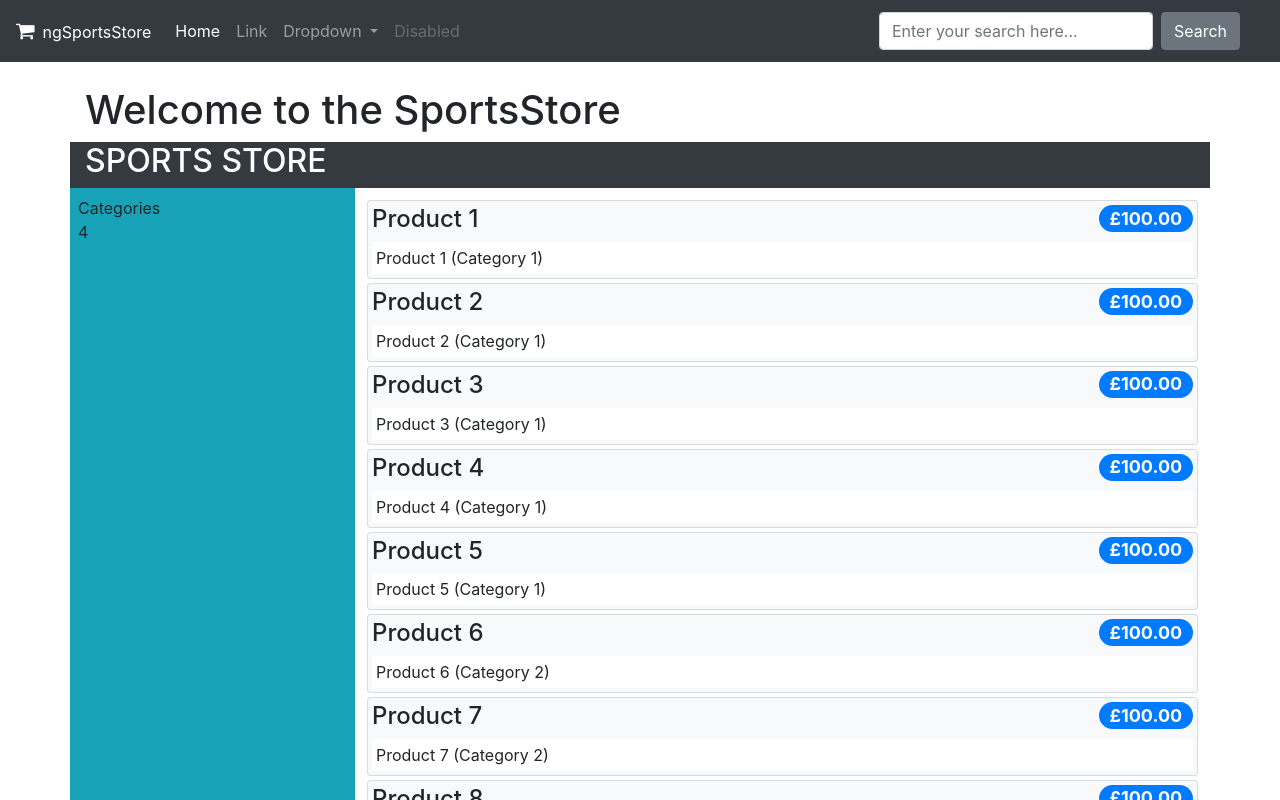
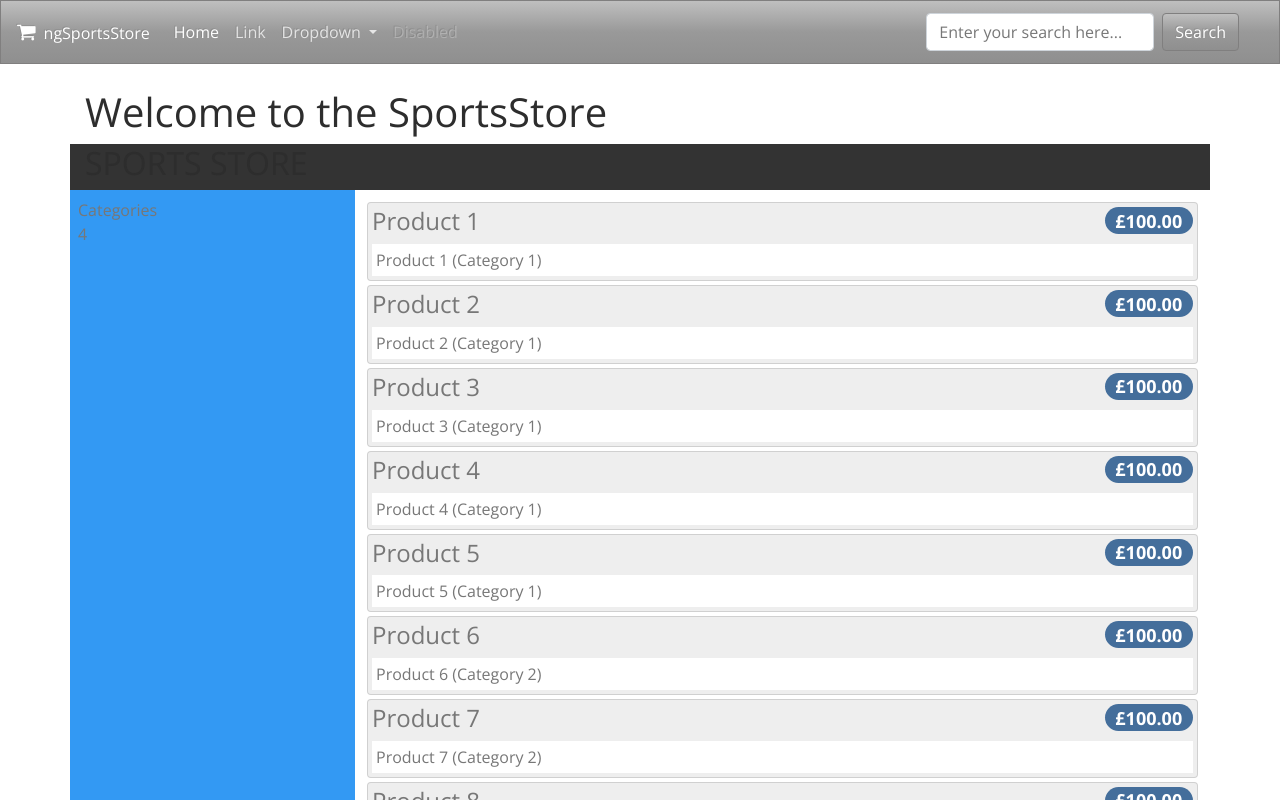
Before and after one commit to weestoater/ngSportsStore, an Angular app: page / in a window 1280 px wide. Shown: the top 800 px of the page. Built offline with nearby package versions, Linux system fonts and the light colour scheme.

Commit message:
scss changes

```diff
--- a/angular.json
+++ b/angular.json
@@ -28,7 +28,6 @@
             ],
             "styles": [
               "src/styles.scss",
-              "node_modules/bootstrap/scss/bootstrap.scss",
               "node_modules/font-awesome/scss/font-awesome.scss"
             ],
             "scripts": []
--- a/src/styles.scss
+++ b/src/styles.scss
@@ -1 +1,2 @@
 /* You can add global styles to this file, and also import other style files */
+@import 'assets/bootswatch/spacelab.min.css';
```
